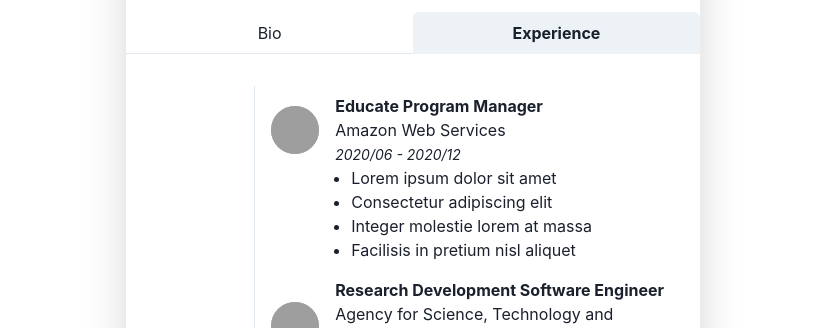
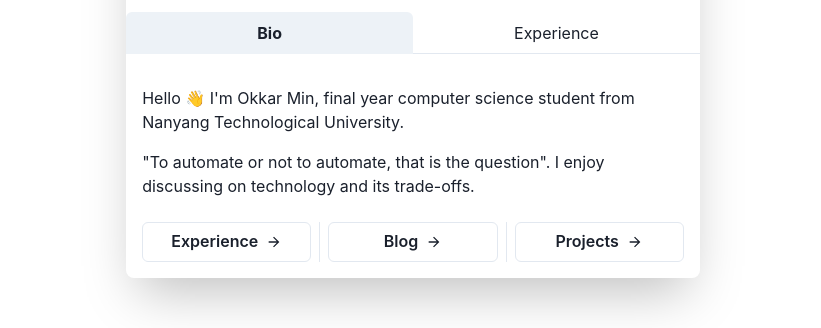
Before and after one commit to OkkarMin/okkar-blog-url-shortner, a Next.js app: page / in a window 1280 px wide. Shown: the part 277-605 px from the top of the page, without its empty margins (227-1048 px from the left). Built offline with nearby package versions, Linux system fonts and the light colour scheme; grey boxes are pictures that could not be loaded.

Commit message:
fix(introduction): :pencil2: Change default tab to Bio

```diff
--- a/components/bio_experience_tabs.js
+++ b/components/bio_experience_tabs.js
@@ -19,7 +19,7 @@ import EducationExperienceList from "./education_experience_list";
 import AchievementExperienceList from "./achievement_experience_list";
 
 export default function BioExperienceTabs() {
-  const [tabIndex, setTabIndex] = useState(1);
+  const [tabIndex, setTabIndex] = useState(0);
   return (
     <Tabs
       isFitted
```
